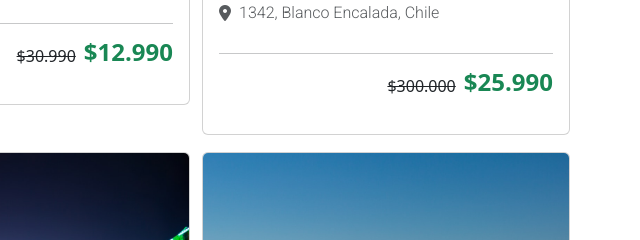
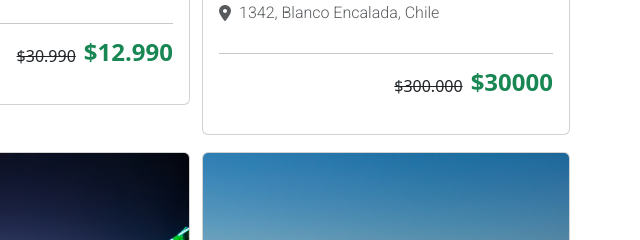
Before and after one commit to MauricioNovak/CupponPage, a plain HTML site: page index.html in a window 1280 px wide. Shown: the part 506-746 px from the top of the page, 640-1280 px from the left. Drawn offline with nearby package versions, Linux system fonts and the light colour scheme.

Commit message:
cambio valor en p de una card

```diff
--- a/index.html
+++ b/index.html
@@ -99,7 +99,7 @@
 
                   <div class="d-flex justify-content-end">
                     <p class="mx-2 lh-lg text-decoration-line-through">$300.000</p>
-                    <p class="fs-4 lh-1 fw-semibold text-success">$25.990</p>
+                    <p class="fs-4 lh-1 fw-semibold text-success">$30000</p>
                   </div>
 
                 </div>
```
